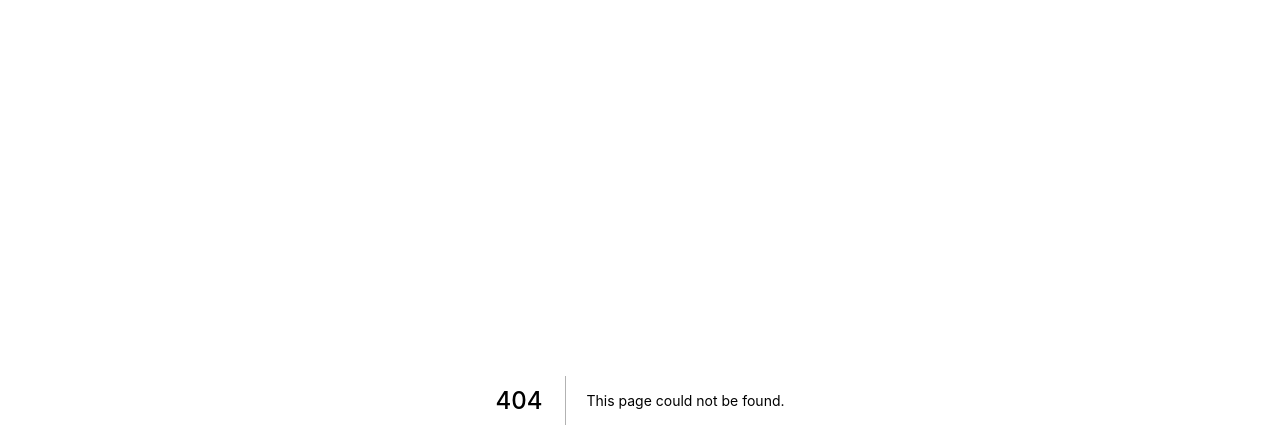
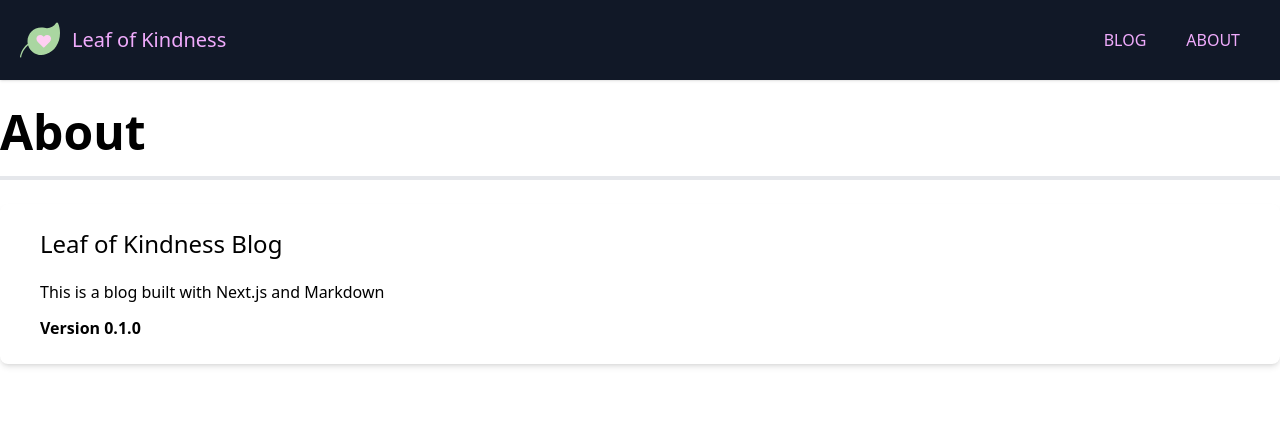
Before and after one commit to Dominic-N1/tanusha-next-blog, a Next.js app: page /about in a window 1280 px wide. Before the commit this address had no page. Shown: the top 448 px of the page. Built offline with nearby package versions, Linux system fonts and the light colour scheme.

Commit message:
blog & about & 404

```diff
--- /dev/null
+++ b/pages/404.js
@@ -0,0 +1,24 @@
+import Link from "next/link";
+import Image from "next/image";
+import Layout from "../components/Layout";
+
+export default function NotFoundPage() {
+  return (
+    <Layout title="Page Not Found">
+      <div className="flex flex-col items-center mt-20">
+        <Image
+          src="/leaf-heart.svg"
+          width={70}
+          height={70}
+          className="bg-gray-800 rounded-2xl"
+        />
+
+        <h1 className="text-6xl my-5">Sorry!</h1>
+
+        <h2 className="text-4xl text-gray-400 mb-5">
+          This page does not exist
+        </h2>
+      </div>
+    </Layout>
+  );
+}
--- /dev/null
+++ b/pages/about.js
@@ -0,0 +1,19 @@
+import Layout from "../components/Layout";
+
+export default function AboutPage() {
+  return (
+    <Layout title="About Me">
+      <h1 className="text-5xl border-b-4 pb-5 font-bold">About</h1>
+
+      <div className="bg-white shadow-md rounded-lg px-10 py-6 mt-6">
+        <h3 className="text-2xl mb-5">Leaf of Kindness Blog</h3>
+
+        <p className="mb-3">This is a blog built with Next.js and Markdown</p>
+
+        <p>
+          <span className="font-bold">Version 0.1.0</span>
+        </p>
+      </div>
+    </Layout>
+  );
+}
--- /dev/null
+++ b/pages/blog/index.js
@@ -0,0 +1,9 @@
+import Layout from "../../components/Layout";
+
+export default function BlogPage() {
+  return (
+    <Layout>
+      <h1>Blog</h1>
+    </Layout>
+  );
+}
--- a/pages/index.js
+++ b/pages/index.js
@@ -3,7 +3,7 @@
 export default function HomePage() {
   return (
     <Layout>
-      <h1>blog</h1>
+      <h1>Home</h1>
     </Layout>
   );
 }
```
